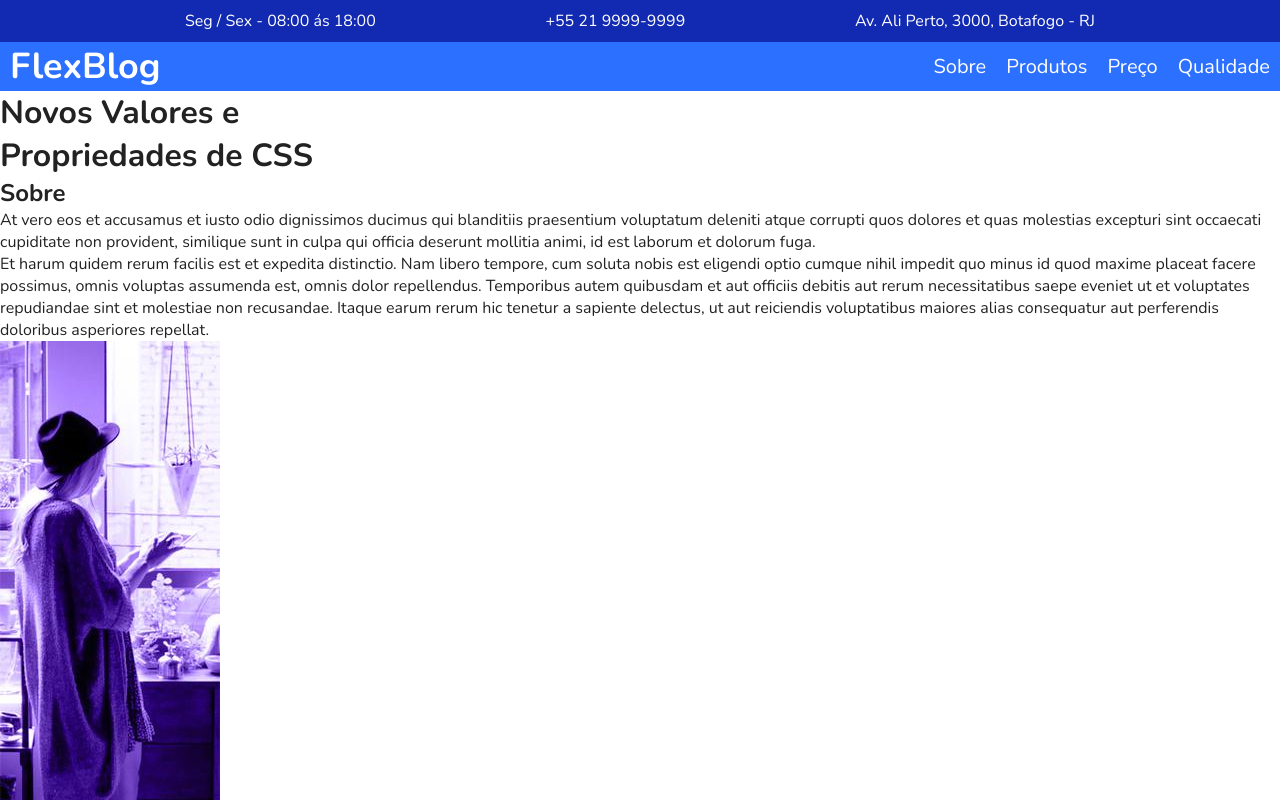
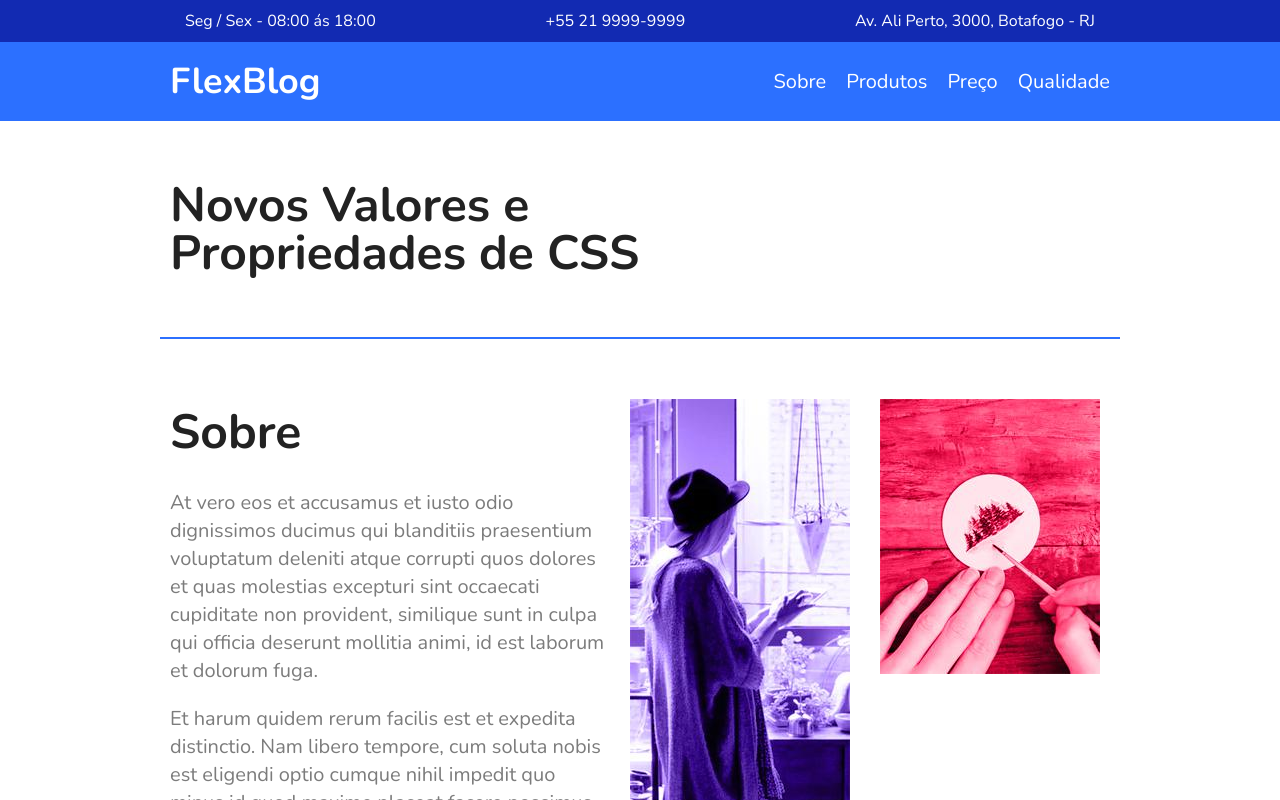
Before and after one commit to naeliofreires/FlexBlog, a plain HTML site: page index.html in a window 1280 px wide. Shown: the top 800 px of the page. Drawn offline with nearby package versions, Linux system fonts and the light colour scheme.

Commit message:
adicionando css da seção "sobre"

```diff
--- a/css/style.css
+++ b/css/style.css
@@ -56,9 +56,9 @@ img {
 }
 
 .menu{
-  max-height: 960px;
+  max-width: 960px;
   margin: 0 auto;
-  padding 15px 0px;
+  padding: 15px 0;
   display: flex;
   flex-wrap: wrap;
   justify-content: space-between;
@@ -89,3 +89,52 @@ img {
 .menu-nav a:hover {
   color: #122ab2;
 }
+
+/* Introdução */
+
+.introducao {
+  font-size: 3em;
+  line-height: 1;
+  max-width: 960px;
+  margin: 60px auto;
+  padding: 0px 10px;
+}
+
+/* Sobre */
+
+.sobre {
+  border-top: 2px solid #2c70ff;
+  border-bottom: 2px solid #2c70ff;
+  max-width: 960px;
+  margin: 0 auto;
+  padding: 60px 0;
+  display: flex;
+  flex-wrap: wrap;
+}
+
+.sobre-info {
+  /*flex: 2;*/
+  flex: 2 1 300px;
+  margin: 0 10px;
+}
+
+.sobre-info h1 {
+  font-size: 3em;
+  margin-bottom: .5em;
+}
+
+.sobre-info p {
+  font-size: 1.25em;
+  line-height: 1.4;
+  margin-bottom: 1em;
+  color: #7c7c7c;
+}
+
+.sobre-img {
+  /*flex: 1 => flex: 1 1 0; [default]*/
+  /* O terceiro valor é o flex-base, neste caso ai estamos dizendo que quando
+  a div chegar no tamanho de 160px, sera o limite e ela irá quebrar, temos a prop [flex-wrap: wrap;] na <div>
+  pai, ele funciona como uma base para dizermos o limite ate onde a outras <div> pode ir */
+  flex: 1 1 160px;
+  margin: 0 10px;
+}
```
